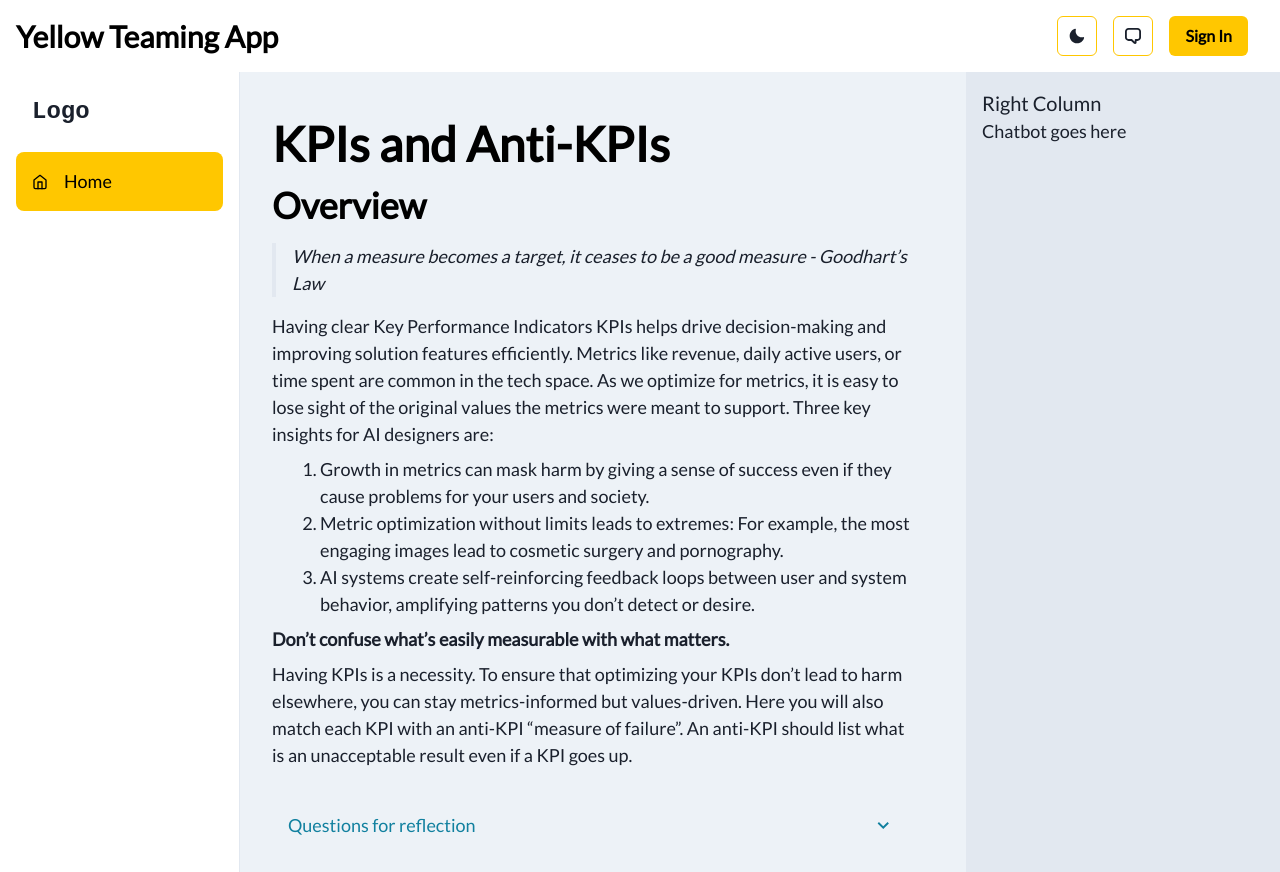
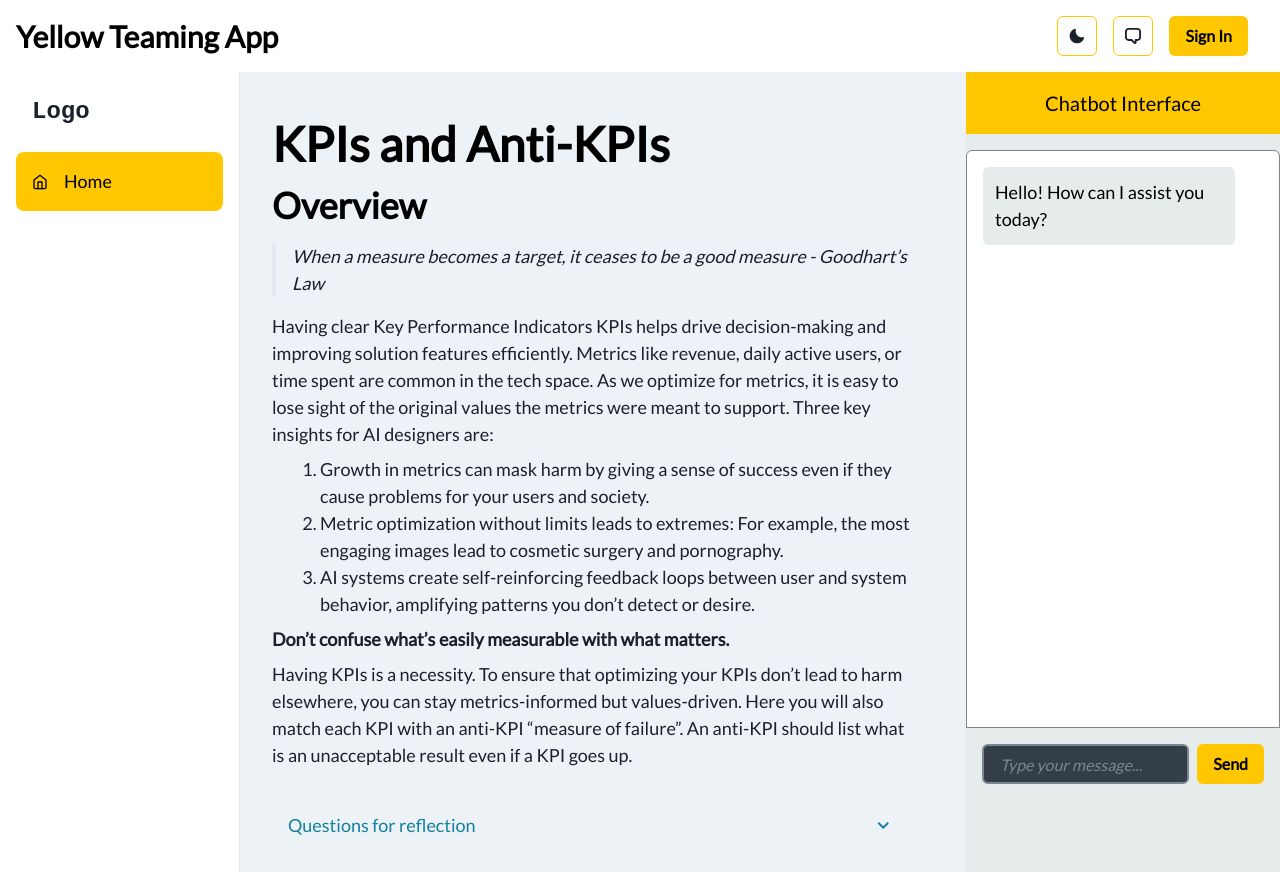
Before and after one commit to zachlasiuk/yellow-teaming-app, a React (Vite) app: page / in a window 1280 px wide. Built offline with nearby package versions, Linux system fonts and the light colour scheme.

Commit message:
adding chatbot interface

```diff
--- /dev/null
+++ b/src/components/ChatbotInterface.jsx
@@ -0,0 +1,105 @@
+import React, { useState, useRef } from 'react';
+import { Box, Text, VStack, Input, Button, HStack, Flex, useColorModeValue } from '@chakra-ui/react';
+
+const ChatMessage = ({ message, isUser }) => {
+  const userBg = useColorModeValue("blue", "lightblue");
+  const botBg = useColorModeValue("lightgrey", "black2");
+  const userColor = useColorModeValue("white", "black");
+  const botColor = useColorModeValue("black", "white");
+
+  return (
+    <Flex justifyContent={isUser ? 'flex-end' : 'flex-start'}>
+      <Box
+        bg={isUser ? userBg : botBg}
+        color={isUser ? userColor : botColor}
+        p={3}
+        borderRadius="md"
+        maxW="90%"
+        mb={2}
+      >
+        {message}
+      </Box>
+    </Flex>
+  );
+};
+
+const InputBar = ({ onSendMessage }) => {
+  const [inputValue, setInputValue] = useState('');
+
+  const handleSend = () => {
+    if (inputValue.trim()) {
+      onSendMessage(inputValue);
+      setInputValue('');
+    }
+  };
+
+  return (
+    <HStack
+      spacing={2}
+      p={4}
+      bg={useColorModeValue("lightgrey", "black2")}
+      borderTop="1px solid"
+      borderColor={useColorModeValue("darkgrey", "black3")}
+      position="sticky"
+      bottom="0"
+      width="100%"
+      zIndex="10"
+    >
+      <Input
+        placeholder="Type your message..."
+        value={inputValue}
+        onChange={(e) => setInputValue(e.target.value)}
+        onKeyDown={(e) => e.key === 'Enter' && handleSend()}
+        flex={1}
+      />
+      <Button bg={useColorModeValue("yellow", "darkyellow")} color={useColorModeValue("black", "white")} onClick={handleSend}>
+        Send
+      </Button>
+    </HStack>
+  );
+};
+
+const ChatbotInterface = () => {
+  const [messages, setMessages] = useState([
+    { text: 'Hello! How can I assist you today?', isUser: false },
+  ]);
+
+  const messagesEndRef = useRef(null);
+
+  const handleSendMessage = (message) => {
+    setMessages((prev) => [...prev, { text: message, isUser: true }]);
+
+    // Simulating chatbot response
+    setTimeout(() => {
+      setMessages((prev) => [...prev, { text: 'Thank you for your message!', isUser: false }]);
+    }, 1000);
+  };
+
+  return (
+    <Box bg={useColorModeValue("lightgrey", "black2")} height="100vh" display="flex" flexDirection="column">
+      <Text fontSize="xl" mb={4} p={4} bg={useColorModeValue("yellow", "darkyellow")} color={useColorModeValue("black", "white")} textAlign="center">
+        Chatbot Interface
+      </Text>
+      <VStack
+        flex={1}
+        spacing={4}
+        overflowY="auto"
+        p={4}
+        borderRadius="md"
+        borderWidth="1px"
+        borderColor={useColorModeValue("darkgrey", "black3")}
+        bg={useColorModeValue("white", "black1")}
+        width="100%"
+        justifyContent="flex-start"
+      >
+        {messages.map((msg, idx) => (
+          <ChatMessage key={idx} message={msg.text} isUser={msg.isUser} />
+        ))}
+        <div ref={messagesEndRef} />
+      </VStack>
+      <InputBar onSendMessage={handleSendMessage} />
+    </Box>
+  );
+};
+
+export default ChatbotInterface;
--- a/src/components/RightColumn.jsx
+++ b/src/components/RightColumn.jsx
@@ -1,14 +1,10 @@
 import React from 'react';
 import { Box, Text } from '@chakra-ui/react';
+import ChatbotInterface from './ChatbotInterface';
 
 function RightColumn() {
   return (
-    <Box bg="gray.200" p={4} height="100vh">
-      <Text fontSize="xl">Right Column</Text>
-      <Text>Chatbot goes here</Text>
-
-
-    </Box>
+    <ChatbotInterface />
   );
 }
 
```
Also changed, not shown: 1 other file (tests, documents, lock files or other folders).
